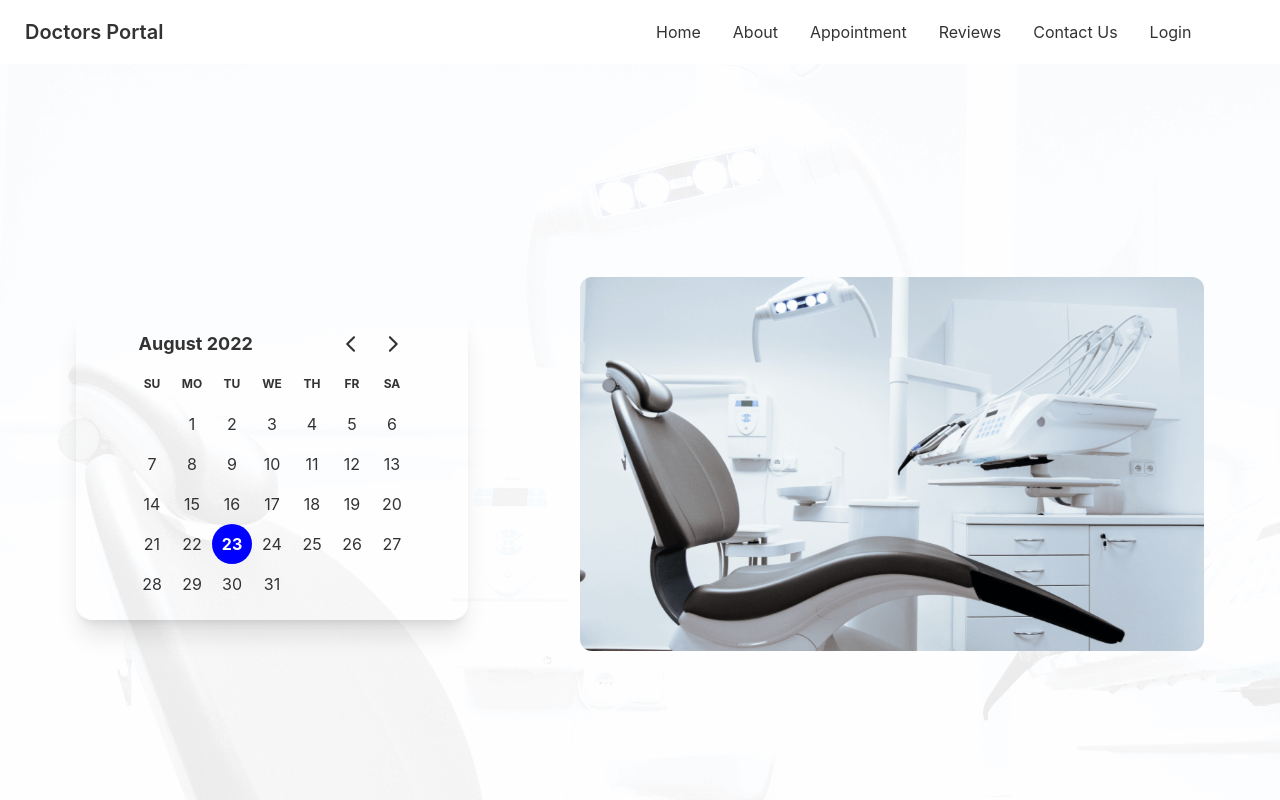
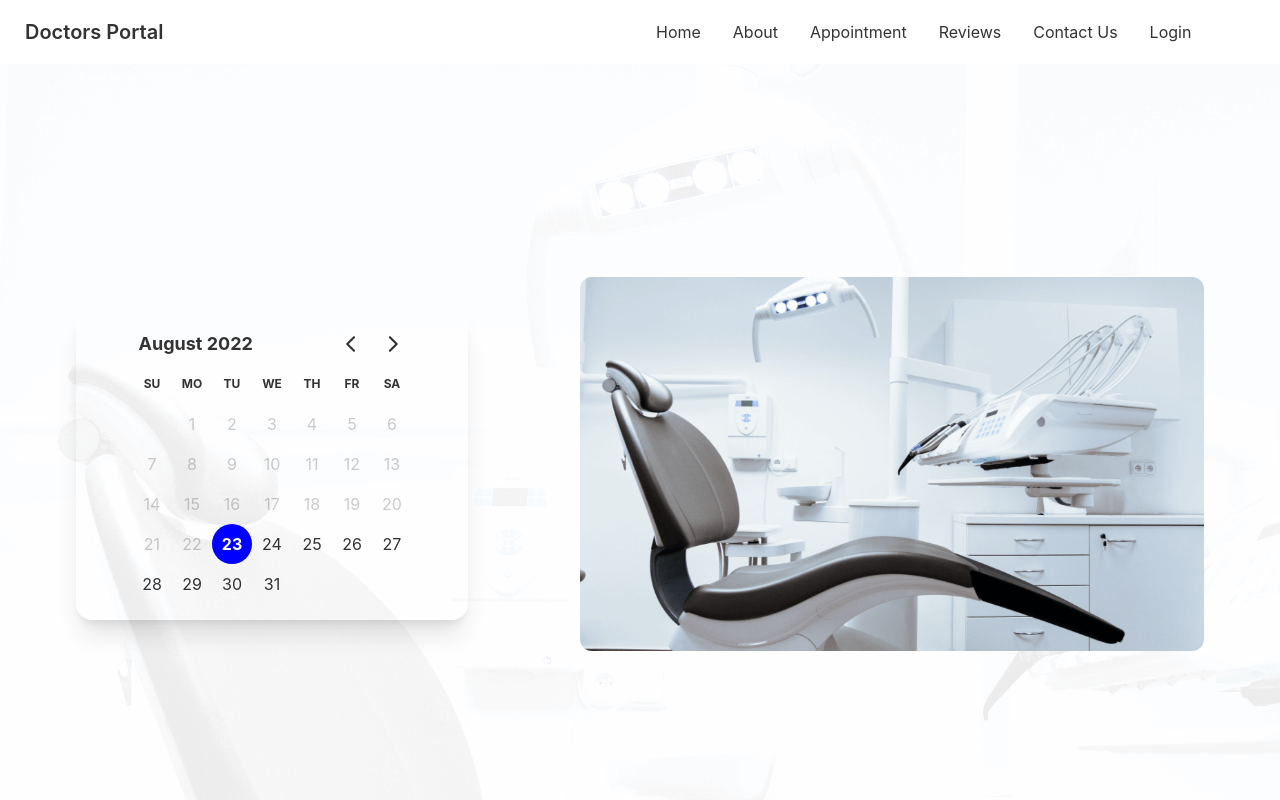
Before and after one commit to pabelmahbub/doctors-portal-client, a React (Create React App) app: page /appointment in a window 1280 px wide. Shown: the top 800 px of the page. Built offline with nearby package versions, Linux system fonts and the light colour scheme.

Commit message:
day picker previous date disabled

```diff
--- a/src/Pages/Appointment/AppointmentBanner.js
+++ b/src/Pages/Appointment/AppointmentBanner.js
@@ -7,7 +7,6 @@ import Primarybutton from '../Shared/Primarybutton';
 import Appointment from './Appointment';
 
 function AppointmentBanner({date,setDate}) {
-
   return (
 <div style={{background: `url(${bg})`}}>
 <div class="hero min-h-screen">
@@ -23,7 +22,9 @@ function AppointmentBanner({date,setDate}) {
                                 styles={{caption: { color:'bg-accent',fontSize:'20px' }}}
                                 mode="single"
                                 selected={date}
-                                onSelect={setDate}/>
+                                onSelect={setDate}
+                                disabled= {{ before: new Date() }}
+                              />
     </div>
 
 
```
